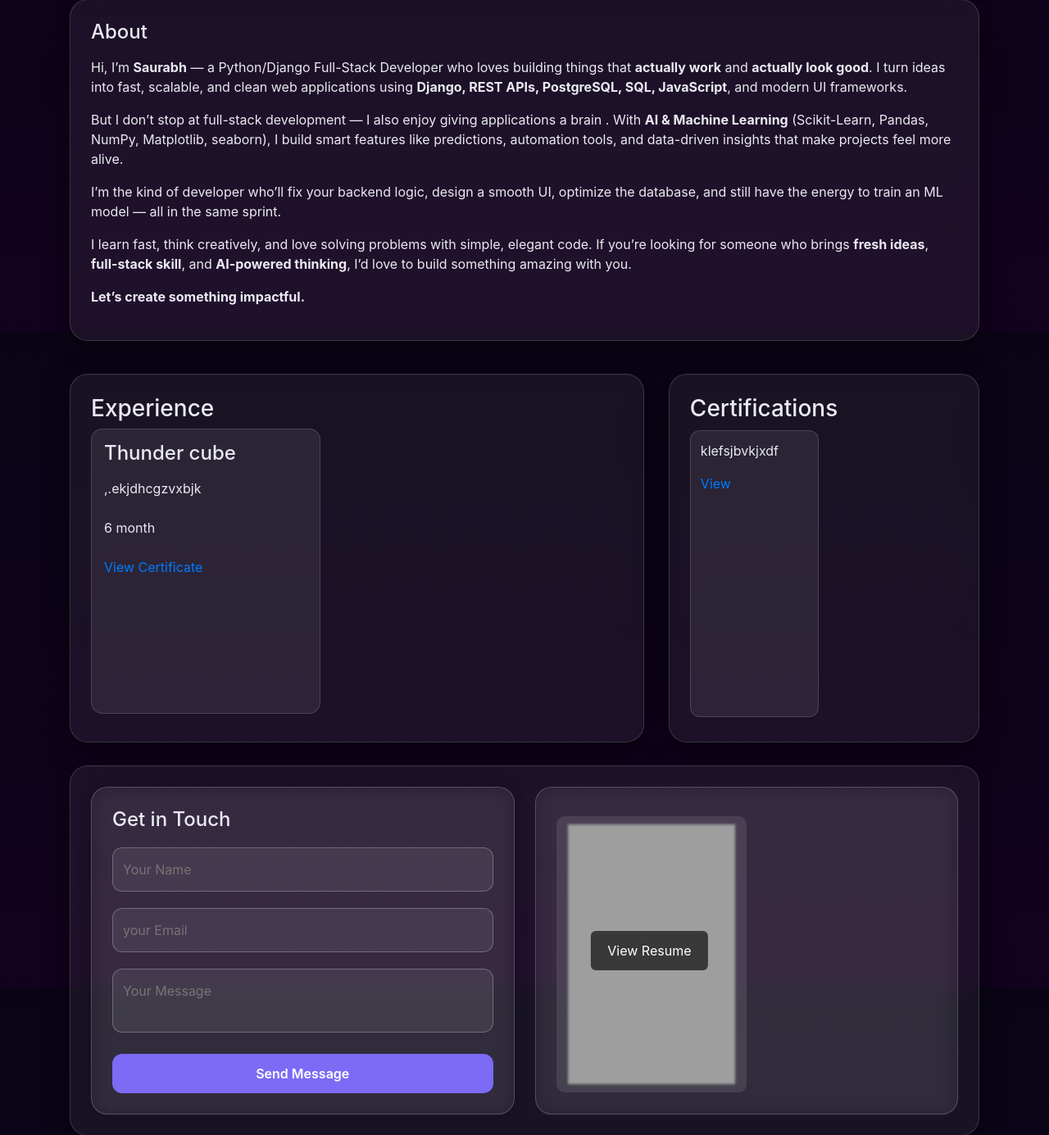
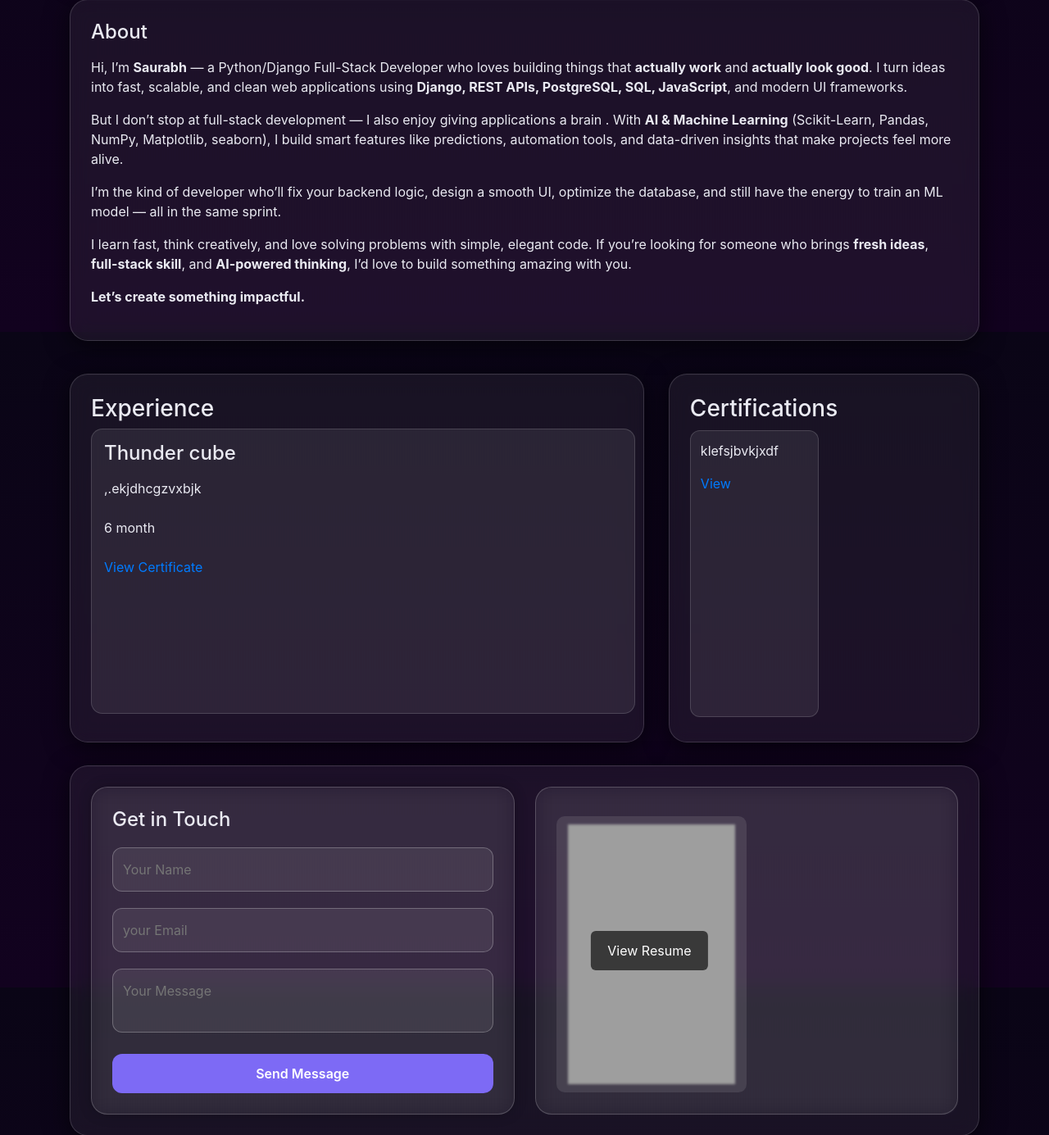
Before and after one commit to BuildBySaurabh/Portfolio, a Django app: page / in a window 1280 px wide. Shown: the part 1195-2580 px from the top of the page at 82% size. Run offline with Django 4.2, Linux system fonts and the light colour scheme; data comes from the database, SQL or seed files in the repository; grey boxes are pictures that could not be loaded.

Commit message:
Update style.css

```diff
--- a/portfolio_app/static/portfolio_app/css/style.css
+++ b/portfolio_app/static/portfolio_app/css/style.css
@@ -892,7 +892,7 @@ html,body{
 }
 
 .exp-card {
-  min-width: 280px;
+  min-width: 100%;
   max-width: 280px;
   flex-shrink: 0;
     background: rgba(255,255,255,0.08);
```
